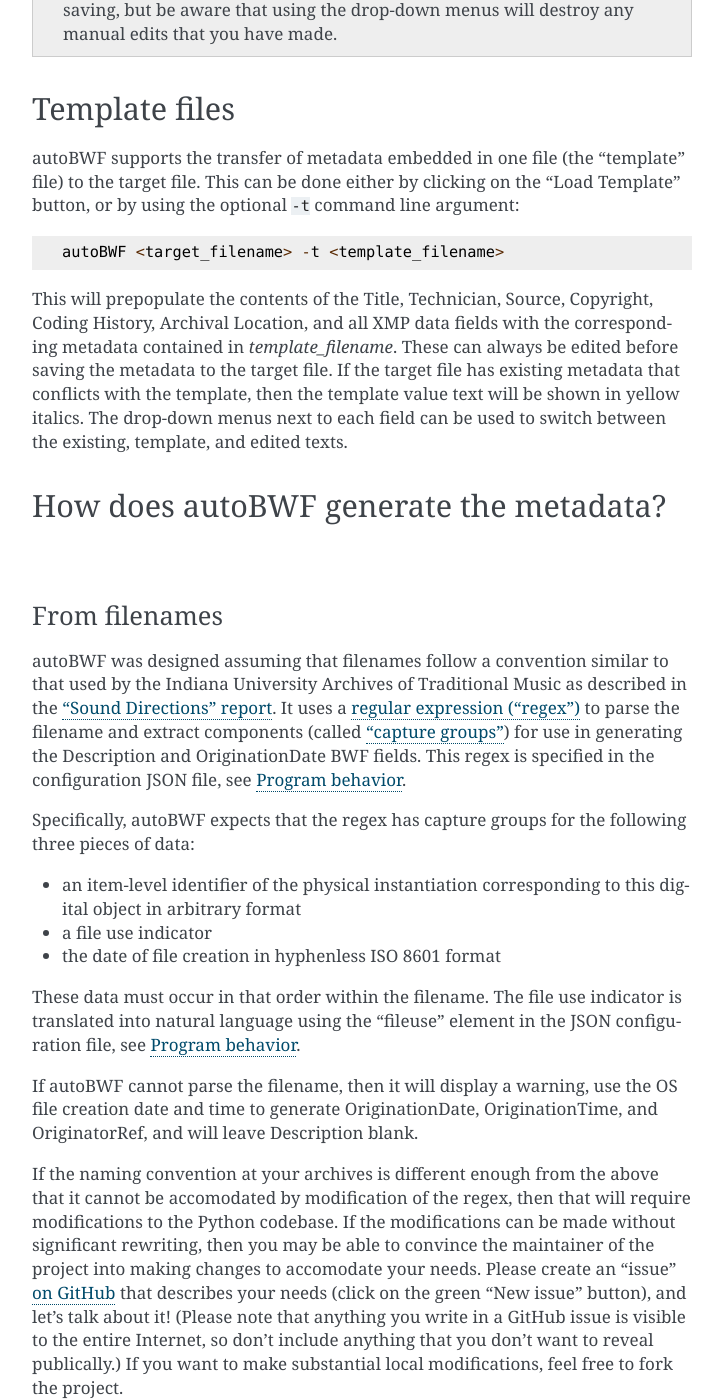
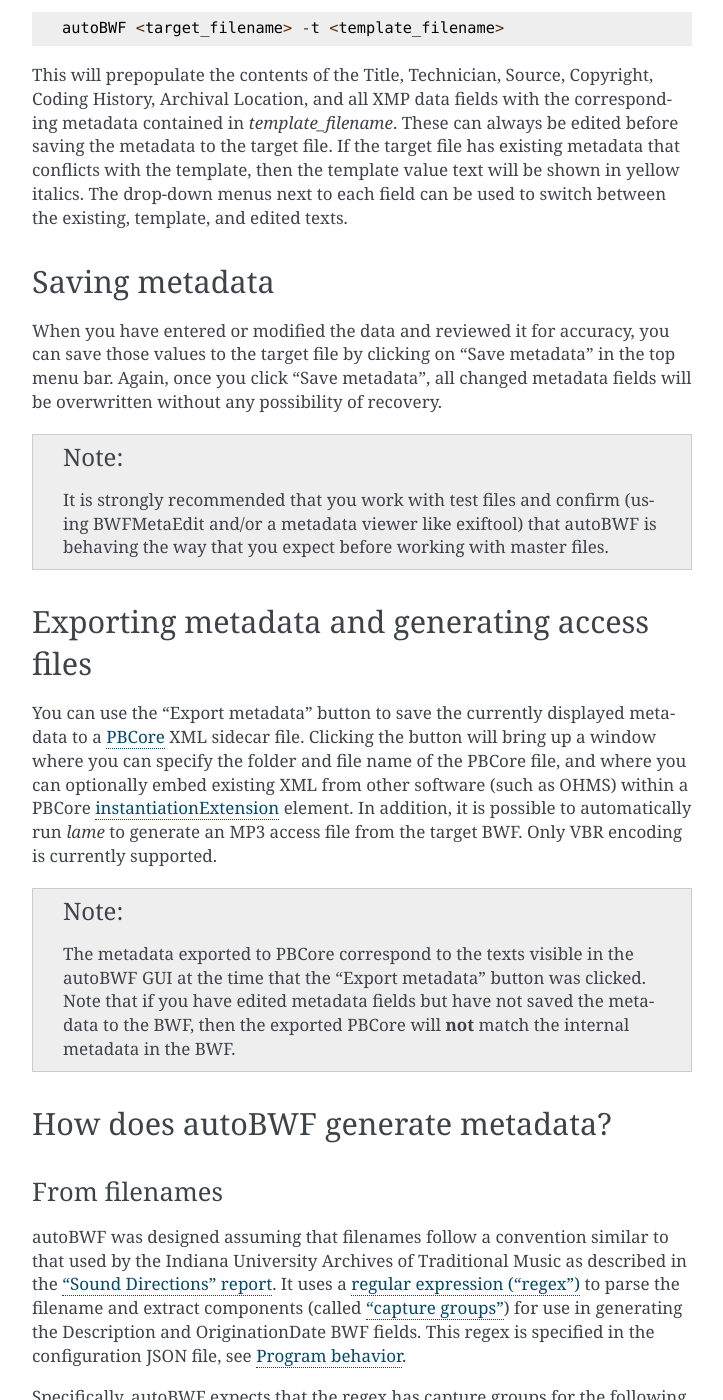
Before and after one commit to Ukrainian-History/autoBWF, a Sphinx documentation site: the page built from docs/usage.rst, in a window 1280 px wide and 1400 px high, scrolled down 1090 px. Shown: the whole window, without its empty margins (388-1111 px from the left). Built offline with Sphinx 7.4.7, drawn with Linux system fonts in a browser that asks for light colours; some of the changed text lies outside the part shown.

Commit message:
Update documentation

```diff
--- a/docs/conf.py
+++ b/docs/conf.py
@@ -18,7 +18,8 @@
 # -- Project information -----------------------------------------------------
 
 project = 'autoBWF'
-copyright = '2019, Michael Andrec/UHEC'
+copyright = '2020, Michael Andrec/UHEC'
+copyright = '2020, Michael Andrec/UHEC'
 author = 'Michael Andrec/UHEC'
 
 # The full version, including alpha/beta/rc tags
--- a/docs/usage.rst
+++ b/docs/usage.rst
@@ -1,8 +1,9 @@
 Usage
 =======
 
-Basic usage
-++++++++++++
+Opening target file and editing metadata
++++++++++++++++++++++++++++++++++++++++++
+
 Simply type ::
 
     autoBWF
@@ -21,14 +22,6 @@
 will be overwritten in the target file. **This cannot be undone!** You can use the drop-down menu
 to the right of or below each text element to switch between the original and edited versions prior to saving.
 
-When you have entered or reviewed the metadata, you can save those values to the target file by clicking on "Save
-metadata" in the top menu bar.
-
-.. note::
-    It is strongly recommended that you work with test files and confirm (using BWFMetaEdit and/or a metadata viewer
-    like exiftool) that autoBWF is behaving the way that you expect before working with master files.
-
-
 The CodingHistory text is generated automatically based on the selections made in the drop-downs to the right of the
 text box and the values in the :ref:`configuration <configuration>` file. Similarly, the Copyright text is replaced
 with the boilerplate corresponding to the dropdown menu selection.
@@ -37,8 +30,9 @@
     You can edit the Copyright and Coding History texts manually prior to saving, but be aware that
     using the drop-down menus will destroy any manual edits that you have made.
 
+
 Template files
-+++++++++++++++++
++++++++++++++++++++
 
 autoBWF supports the transfer of metadata embedded in one file (the "template" file) to the target file.
 This can be done either by clicking on the "Load Template" button, or by using the optional ``-t`` command line
@@ -52,7 +46,33 @@
 the template, then the template value text will be shown in yellow italics. The drop-down menus next to each field
 can be used to switch between the existing, template, and edited texts.
 
-How does autoBWF generate the metadata?
+Saving metadata
++++++++++++++++++++++++++++++++
+
+When you have entered or modified the data and reviewed it for accuracy, you can save those values to the target file
+by clicking on "Save metadata" in the top menu bar. Again, once you click "Save metadata", all changed metadata fields
+will be overwritten without any possibility of recovery.
+
+.. note::
+    It is strongly recommended that you work with test files and confirm (using BWFMetaEdit and/or a metadata viewer
+    like exiftool) that autoBWF is behaving the way that you expect before working with master files.
+
+Exporting metadata and generating access files
+++++++++++++++++++++++++++++++++++++++++++++++++++++
+
+You can use the "Export metadata" button to save the currently displayed metadata to a
+`PBCore <https://pbcore.org>`_ XML sidecar file. Clicking the button will bring up a window where you can specify
+the folder and file name of the PBCore file, and where you can optionally embed existing XML from other software (such
+as OHMS) within a PBCore `instantiationExtension <https://pbcore.org/elements/instantiationextension>`_ element. In
+addition, it is possible to automatically run `lame` to generate an MP3 access file from the target BWF. Only VBR
+encoding is currently supported.
+
+.. note::
+    The metadata exported to PBCore correspond to the texts visible in the autoBWF GUI at the time that the "Export
+    metadata" button was clicked. Note that if you have edited metadata fields but have not saved the metadata
+    to the BWF, then the exported PBCore will **not** match the internal metadata in the BWF.
+
+How does autoBWF generate metadata?
 ++++++++++++++++++++++++++++++++++++++++
 
 From filenames
```
Also changed, not shown: docs/splicelame.rst (+38 -29 lines).
